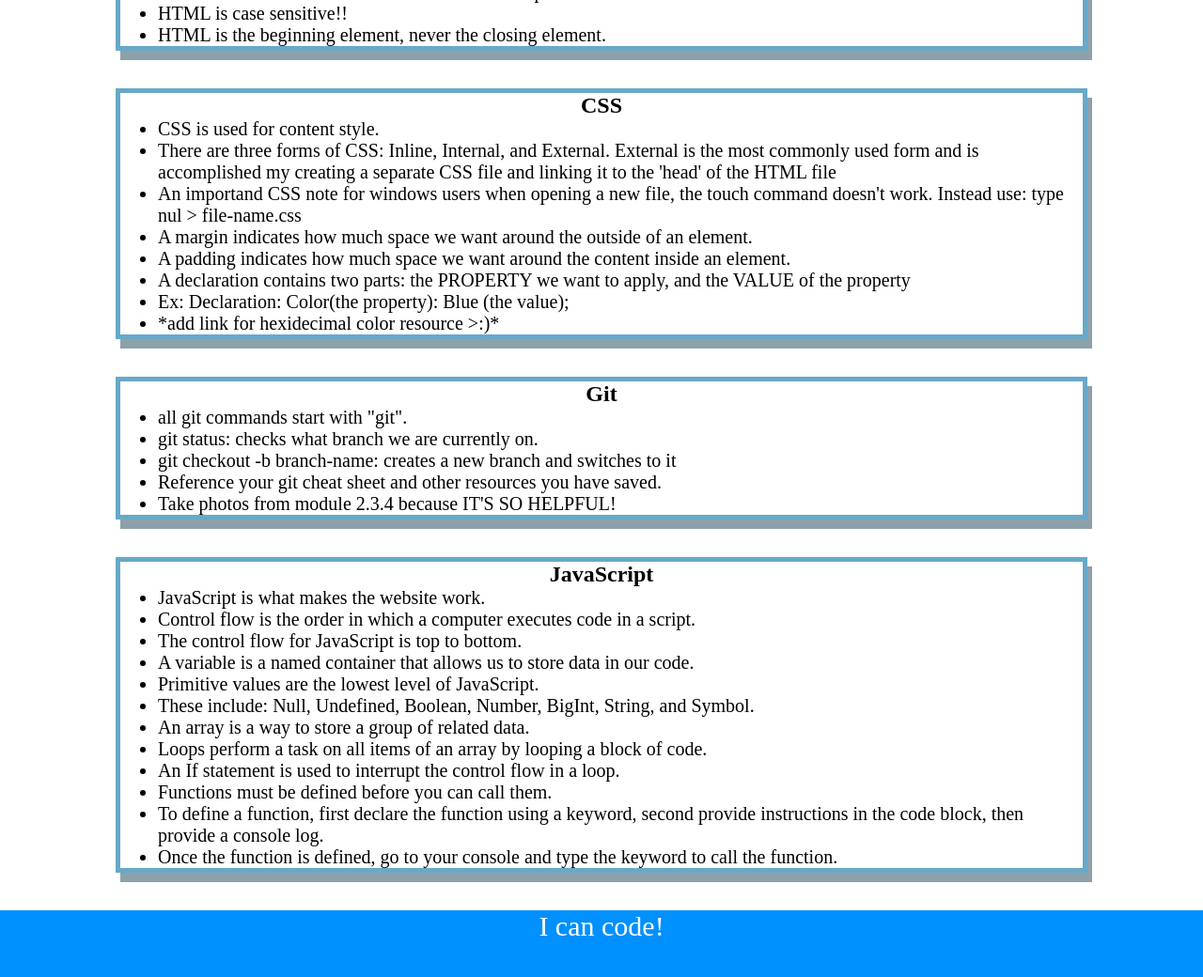
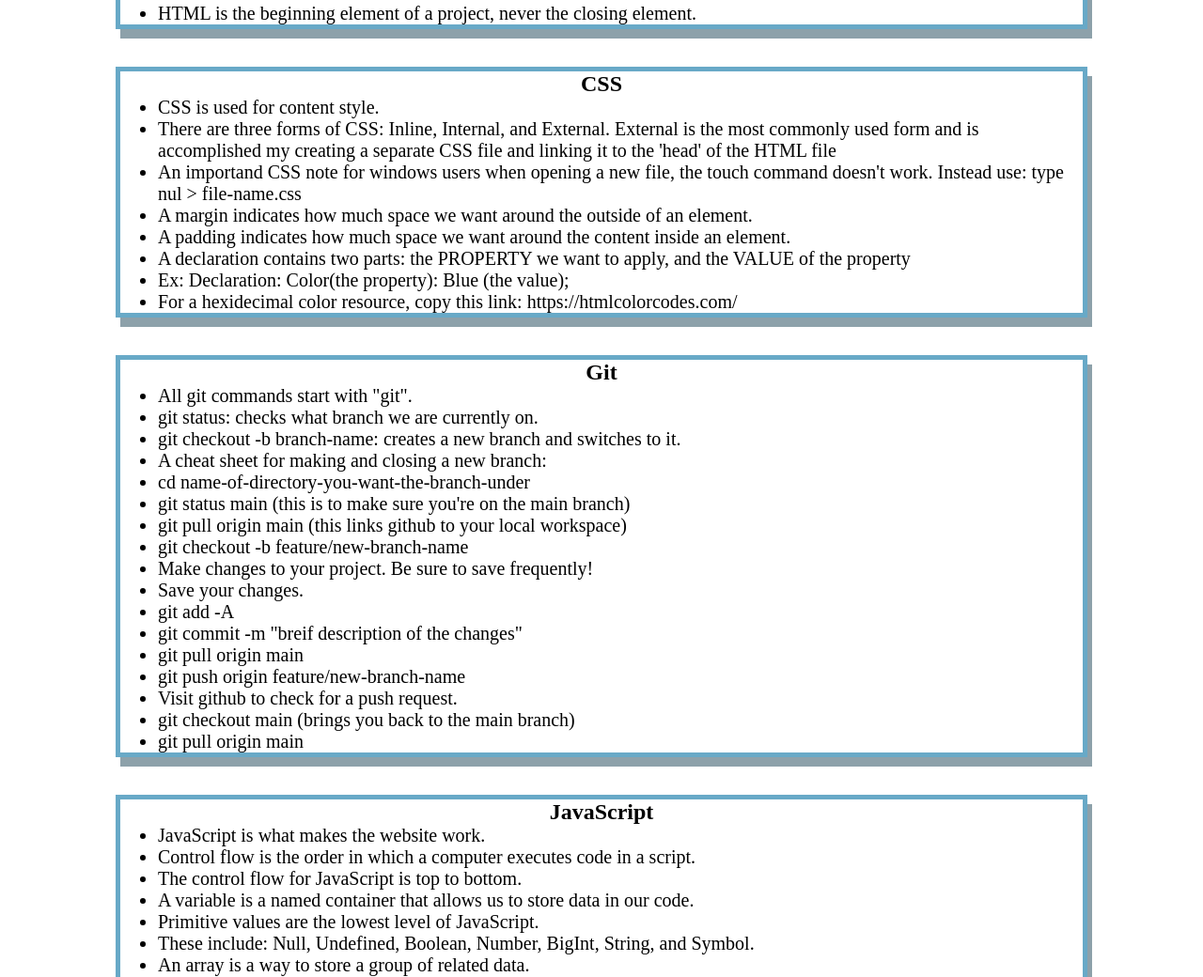
Before and after one commit to sdoval27/PREWORK-STUDY-GUIDE, a plain HTML site: page prework-study-guide/index.html in a window 1280 px wide. Shown: the part 327-1367 px from the top of the page at 94% size. Drawn offline with Linux system fonts and the light colour scheme.

Commit message:
README and final notes

```diff
--- a/prework-study-guide/index.html
+++ b/prework-study-guide/index.html
@@ -20,11 +20,10 @@
           <li>HTML stands for Hypertext Markup Language.</li>
           <li>HTML provides the basic structure of the webpage. Picture an unpainted house with no plumbing, heating, etc.</li>
           <li>The head element contains information about the webpage, including metadata.</li>
-          <li>*note to Sasha:add metadata link when you learn how to do that :P*</li>
           <li>The body element represents the visible content shown to the user.</li>
           <li>Some elements are nested inside each other. The "parent" element holds "child" elements inside them.</li>
           <li>HTML is case sensitive!!</li>
-          <li>HTML is the beginning element, never the closing element.</li>
+          <li>HTML is the beginning element of a project, never the closing element.</li>
       </section>
 
       <section class="card" id="css-section">
@@ -37,7 +36,7 @@
           <li>A padding indicates how much space we want around the content inside an element.</li>
           <li>A declaration contains two parts: the PROPERTY we want to apply, and the VALUE of the property</li>
           <li>Ex: Declaration: Color(the property): Blue (the value);</li>
-          <li>*add link for hexidecimal color resource >:)*</li>
+          <li>For a hexidecimal color resource, copy this link: https://htmlcolorcodes.com/</li>
         </ul>
 
       </section>
@@ -45,11 +44,24 @@
       <section class="card" id="git-section">
         <h2>Git</h2>
         <ul>
-          <li>all git commands start with "git".</li>
+          <li>All git commands start with "git".</li>
           <li>git status: checks what branch we are currently on.</li>
-          <li>git checkout -b branch-name: creates a new branch and switches to it</li>
-          <li>Reference your git cheat sheet and other resources you have saved.</li>
-          <li>Take photos from module 2.3.4 because IT'S SO HELPFUL!</li>
+          <li>git checkout -b branch-name: creates a new branch and switches to it.</li>
+          <li>A cheat sheet for making and closing a new branch:</li>
+          <li>cd name-of-directory-you-want-the-branch-under</li>
+          <li>git status main (this is to make sure you're on the main branch)</li>
+          <li>git pull origin main (this links github to your local workspace)</li>
+          <li>git checkout -b feature/new-branch-name</li>
+          <li>Make changes to your project. Be sure to save frequently!</li>
+          <li>Save your changes.</li>
+          <li>git add -A</li>
+          <li>git commit -m "breif description of the changes"</li>
+          <li>git pull origin main</li>
+          <li>git push origin feature/new-branch-name</li>
+          <li>Visit github to check for a push request.</li>
+          <li>git checkout main (brings you back to the main branch)</li>
+          <li>git pull origin main</li>
+
         </ul>
 
       </section>
```
Also changed, not shown: 1 other file.
